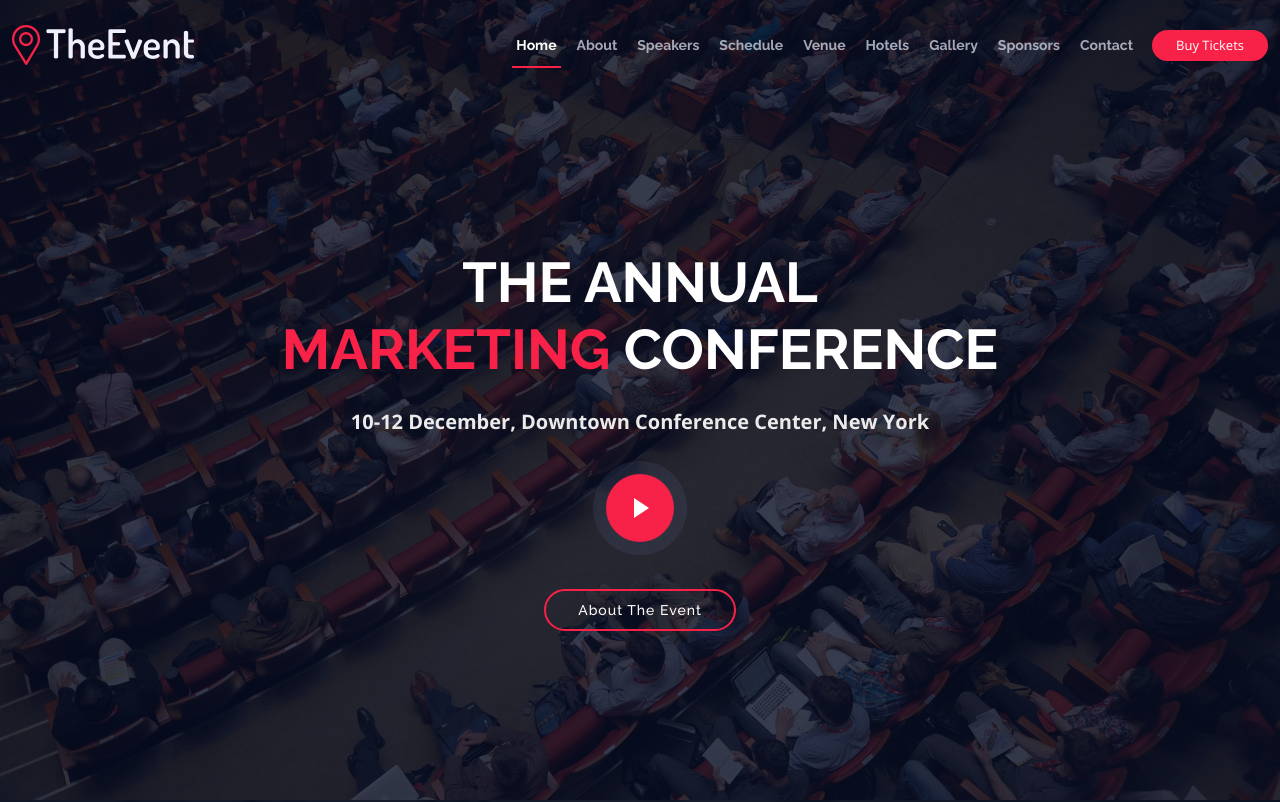
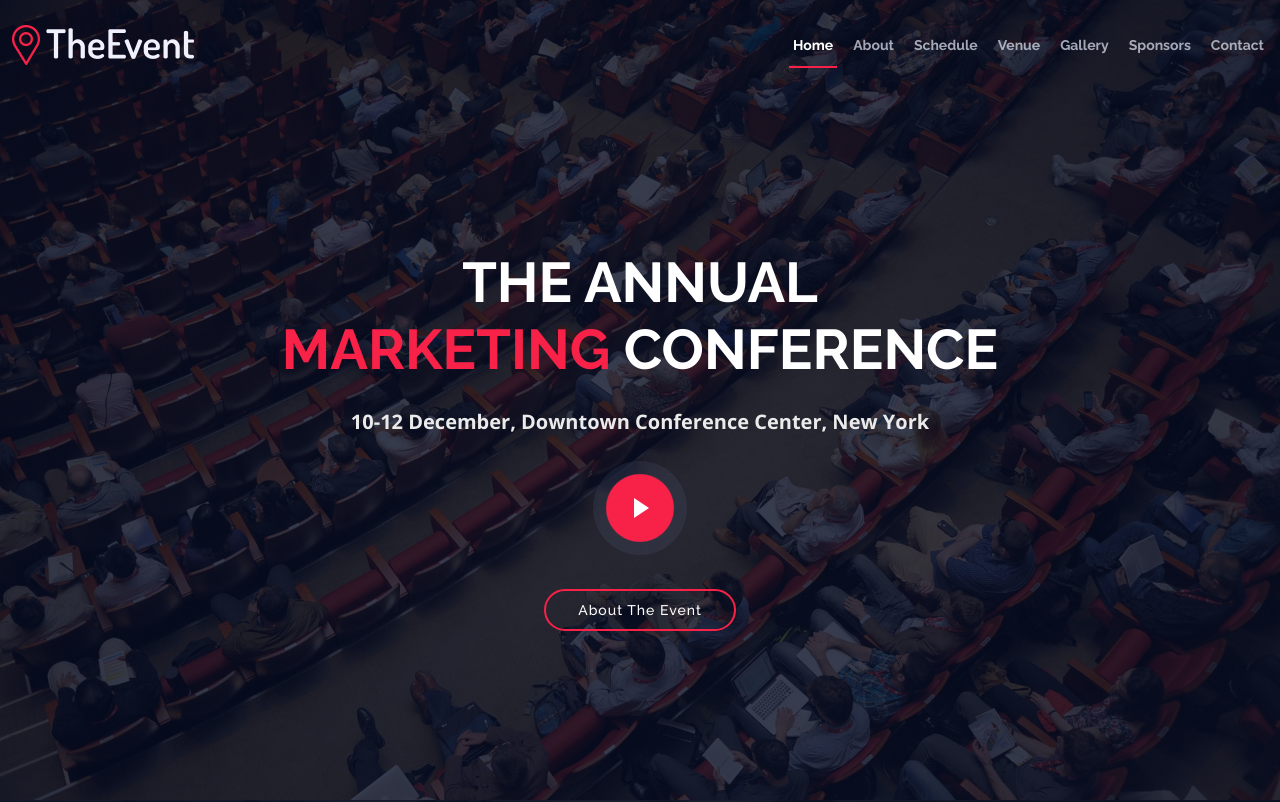
Before and after one commit to Jujuonthatbeat65750294/IR-Website, a plain HTML site: page index.html in a window 1280 px wide. Shown: the top 802 px of the page. Drawn offline with nearby package versions, Linux system fonts and the light colour scheme.

Commit message:
deleted sections not necessary 21:10

```diff
--- a/index.html
+++ b/index.html
@@ -51,10 +51,8 @@
         <ul>
           <li><a class="nav-link scrollto active" href="#hero">Home</a></li>
           <li><a class="nav-link scrollto" href="#about">About</a></li>
-          <li><a class="nav-link scrollto" href="#speakers">Speakers</a></li>
           <li><a class="nav-link scrollto" href="#schedule">Schedule</a></li>
           <li><a class="nav-link scrollto" href="#venue">Venue</a></li>
-          <li><a class="nav-link scrollto" href="#hotels">Hotels</a></li>
           <li><a class="nav-link scrollto" href="#gallery">Gallery</a></li>
           <li><a class="nav-link scrollto" href="#supporters">Sponsors</a></li>
           <!-- <li class="dropdown"><a href="#"><span>Drop Down</span> <i class="bi bi-chevron-down"></i></a>
@@ -78,7 +76,7 @@
         </ul>
         <i class="bi bi-list mobile-nav-toggle"></i>
       </nav><!-- .navbar -->
-      <a class="buy-tickets scrollto" href="#buy-tickets">Buy Tickets</a>
+
 
     </div>
   </header><!-- End Header -->
```
